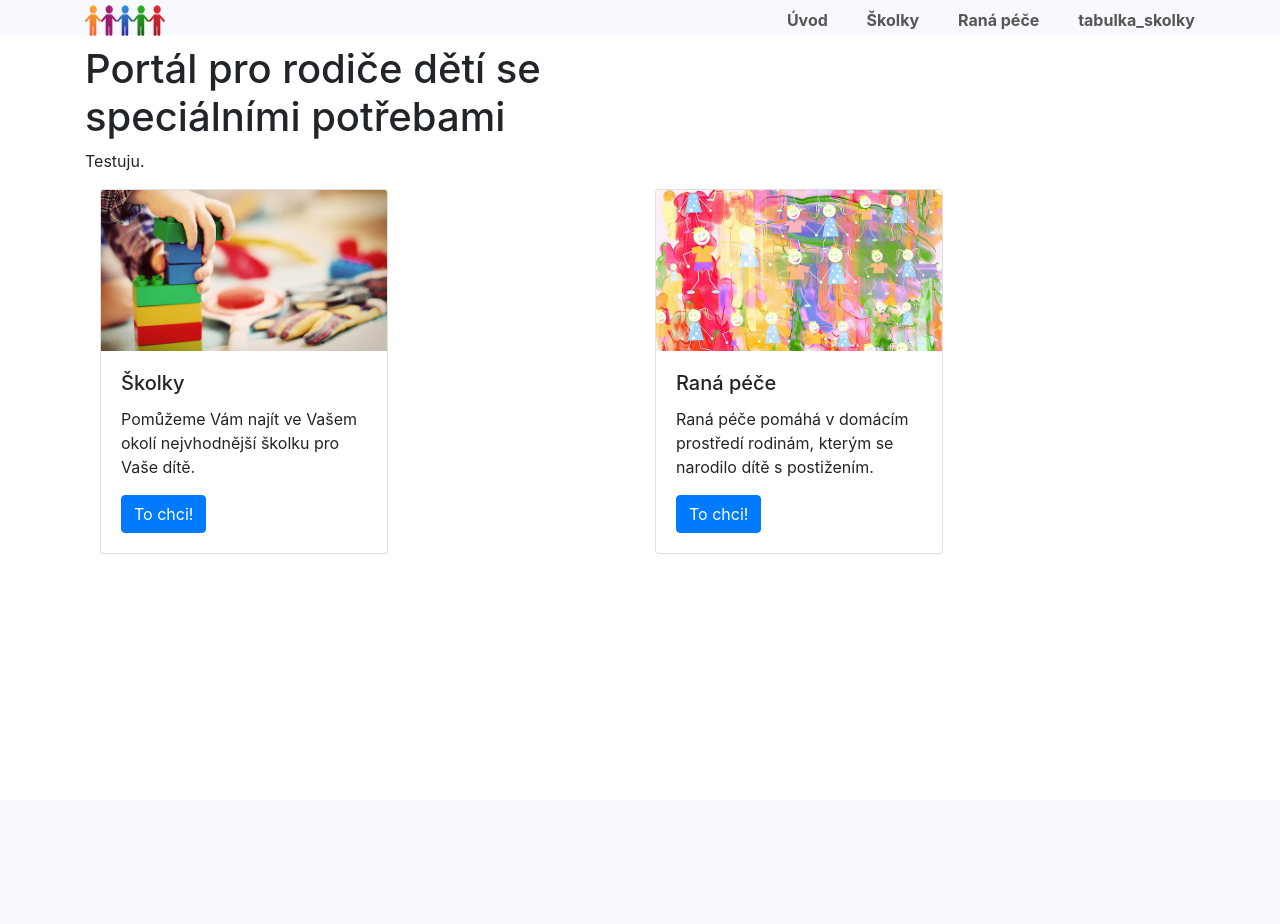
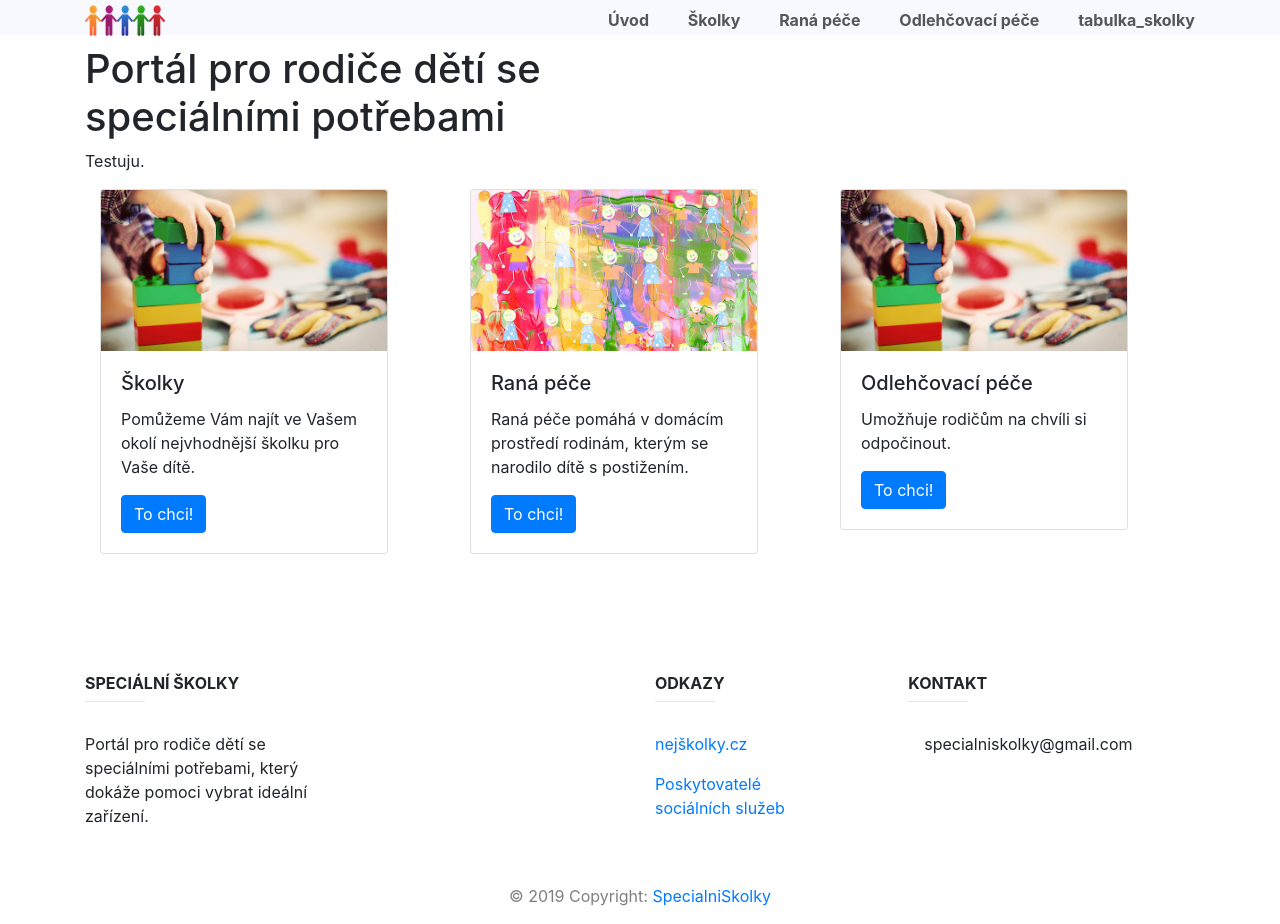
Before and after one commit to JanaMare/skolka_projekt, a Flask app: page / in a window 1280 px wide. Before the commit the page ends 554 px from the top, so only its background shows below. Run offline with Flask 2, Linux system fonts and the light colour scheme; some libraries are stand-ins or nearby versions.

Commit message:
pridana odlehcovaci pece a footer

```diff
--- a/app.py
+++ b/app.py
@@ -16,6 +16,10 @@ def ranapece():
 @app.route('/skolky/')
 def skolky():
     return render_template('skolky.html')
+
+@app.route('/odlehcovaci_pece/')
+def odlehcovaci_pece():
+    return render_template('odlehcovaci_pece.html')
 
 @app.route('/skolky/', methods=['POST'])
 def skolky_post():
--- a/templates/index.html
+++ b/templates/index.html
@@ -30,6 +30,19 @@
           </div>
         </div>
       </div>
+      <div class="col-sm">
+        <div class="card" style="width: 18rem;">
+          <img src="static/skolka.jpg" class="card-img-top" alt="width: 250px;
+          height: 70px">
+          <div class="card-body">
+            <h5 class="card-title">Odlehčovací péče</h5>
+            <p class="card-text">Umožňuje rodičům na chvíli si odpočinout.
+
+            </p>
+            <a href="/odlehcovaci_pece" class="btn btn-primary">To chci!</a>
+          </div>
+        </div>
+      </div>
     </div>
   </div>
 
--- a/templates/layout.html
+++ b/templates/layout.html
@@ -15,6 +15,7 @@
             <li><a href="{{ url_for('home') }}">Úvod</a></li>
             <li><a href="{{ url_for('skolky') }}">Školky</a></li>
             <li><a href="{{ url_for('ranapece') }}">Raná péče</a></li>
+            <li><a href="{{ url_for('odlehcovaci_pece') }}">Odlehčovací péče</a></li>
             <li><a href="{{ url_for('tabulka_skolky') }}">tabulka_skolky</a></li>
 
           </ul>
@@ -24,6 +25,119 @@
     <div class="container">
       {% block content %}
       {% endblock %}
+      <!-- Footer -->
+<footer class="page-footer font-small blue-grey lighten-5">
+
+
+      <!-- Grid row-->
+      <div class="row py-4 d-flex align-items-center">
+
+
+        <!-- Grid column -->
+
+        <!-- Grid column -->
+        <div class="col-md-6 col-lg-7 text-center text-md-right">
+
+          <!-- Facebook -->
+          <a class="fb-ic">
+            <i class="fab fa-facebook-f white-text mr-4"> </i>
+          </a>
+          <!-- Twitter -->
+          <a class="tw-ic">
+            <i class="fab fa-twitter white-text mr-4"> </i>
+          </a>
+          <!-- Google +-->
+          <a class="gplus-ic">
+            <i class="fab fa-google-plus-g white-text mr-4"> </i>
+          </a>
+          <!--Linkedin -->
+          <a class="li-ic">
+            <i class="fab fa-linkedin-in white-text mr-4"> </i>
+          </a>
+          <!--Instagram-->
+          <a class="ins-ic">
+            <i class="fab fa-instagram white-text"> </i>
+          </a>
+
+        </div>
+        <!-- Grid column -->
+
+      </div>
+      <!-- Grid row-->
+
+    </div>
+  </div>
+
+  <!-- Footer Links -->
+  <div class="container text-center text-md-left mt-5">
+
+    <!-- Grid row -->
+    <div class="row mt-3 dark-grey-text">
+
+      <!-- Grid column -->
+      <div class="col-md-3 col-lg-4 col-xl-3 mb-4">
+
+        <!-- Content -->
+        <h6 class="text-uppercase font-weight-bold">Speciální školky</h6>
+        <hr class="teal accent-3 mb-4 mt-0 d-inline-block mx-auto" style="width: 60px;">
+        <p>Portál pro rodiče dětí se speciálními potřebami, který dokáže pomoci vybrat ideální zařízení.</p>
+
+      </div>
+      <!-- Grid column -->
+
+      <!-- Grid column -->
+      <div class="col-md-2 col-lg-2 col-xl-2 mx-auto mb-4">
+
+
+      </div>
+      <!-- Grid column -->
+
+      <!-- Grid column -->
+      <div class="col-md-3 col-lg-2 col-xl-2 mx-auto mb-4">
+
+        <!-- Links -->
+        <h6 class="text-uppercase font-weight-bold">ODKAZY</h6>
+        <hr class="teal accent-3 mb-4 mt-0 d-inline-block mx-auto" style="width: 60px;">
+        <p>
+          <a class="dark-grey-text" href="https://www.nejskolky.cz">nejškolky.cz</a>
+        </p>
+        <p>
+          <a class="dark-grey-text" href="http://iregistr.mpsv.cz">Poskytovatelé sociálních služeb</a>
+        </p>
+
+
+      </div>
+      <!-- Grid column -->
+
+      <!-- Grid column -->
+      <div class="col-md-4 col-lg-3 col-xl-3 mx-auto mb-md-0 mb-4">
+
+        <!-- Links -->
+        <h6 class="text-uppercase font-weight-bold">KONTAKT</h6>
+        <hr class="teal accent-3 mb-4 mt-0 d-inline-block mx-auto" style="width: 60px;">
+
+        <p>
+          <i class="fas fa-envelope mr-3"></i> specialniskolky@gmail.com</p>
+        </p>
+
+
+      </div>
+      <!-- Grid column -->
+
+    </div>
+    <!-- Grid row -->
+
+  </div>
+  <!-- Footer Links -->
+
+  <!-- Copyright -->
+  <div class="footer-copyright text-center text-black-50 py-3">© 2019 Copyright:
+    <a class="dark-blue-text" href="https://skolky01.herokuapp.com"> SpecialniSkolky</a>
+  </div>
+  <!-- Copyright -->
+
+</footer>
+<!-- Footer -->
     </div>
   </body>
 </html>
```
Also changed, not shown: templates/odlehcovaci_pece.html (added, +8 -0 lines).
